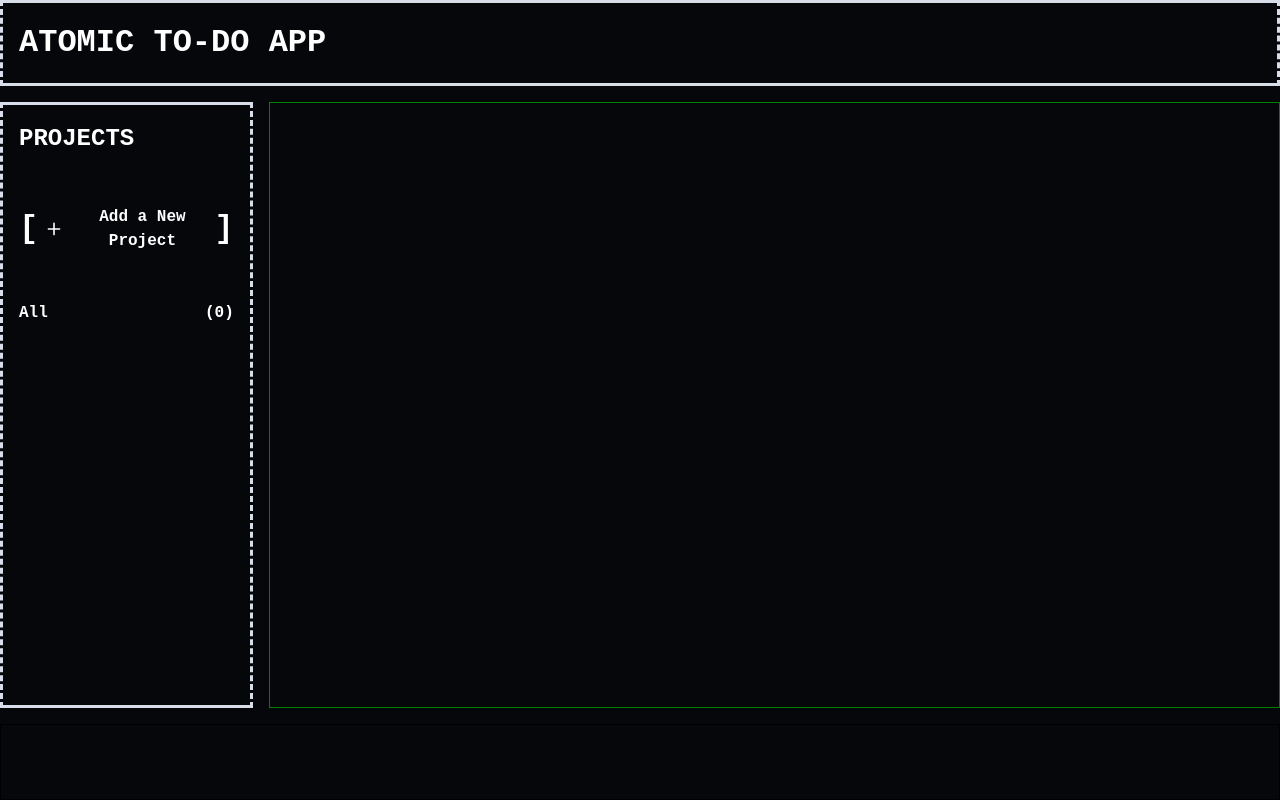
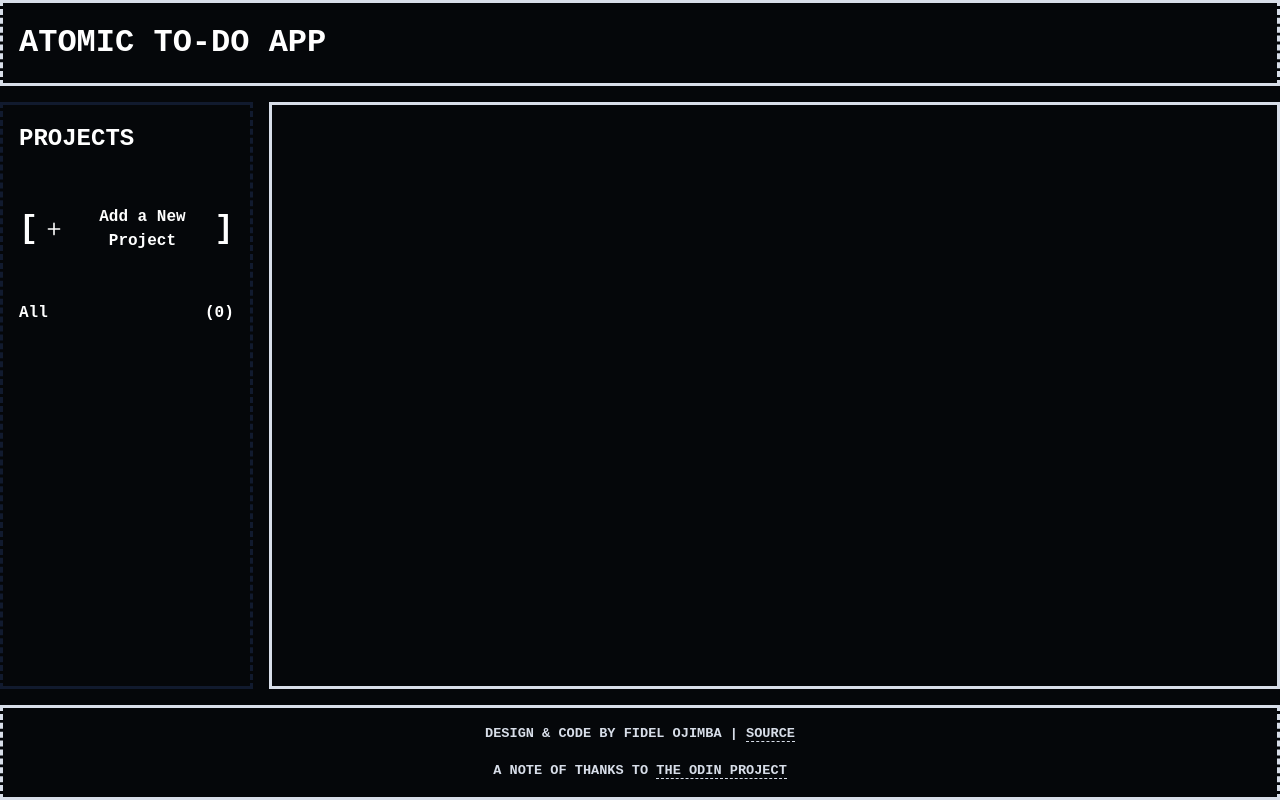
Before and after one commit to EmpyreanBreaker/atomic-to-do, a website built with webpack: page src/html/index.html in a window 1280 px wide. Built offline with nearby package versions, Linux system fonts and the light colour scheme; a web font is replaced by a local one.

Commit message:
feat: finish project
Co-authored-by: Copilot <copilot@github.com>

```diff
--- /dev/null
+++ b/src/css/footer.css
@@ -0,0 +1,28 @@
+.footer {
+  grid-area: footer;
+  display: flex;
+  flex-direction: column;
+  align-items: center;
+  justify-content: center;
+  gap: 1rem;
+  padding: 1rem;
+  border-top: 3px solid #d8dee9;
+  border-bottom: 3px solid #d8dee9;
+  border-left: 3px dashed #d8dee9;
+  border-right: 3px dashed #d8dee9;
+}
+
+.footer__text {
+  font-size: 0.85rem;
+  color: #d8dee9;
+}
+
+.footer__link {
+  color: #d8dee9;
+  text-decoration: none;
+  border-bottom: 1px dashed #d8dee9;
+}
+
+.footer__link:hover {
+  text-decoration: underline;
+}
--- a/src/css/index.css
+++ b/src/css/index.css
@@ -13,19 +13,3 @@
     "footer footer";
   gap: 1rem;
 }
-
-.main {
-  border: 1px solid green;
-  grid-area: main;
-}
-
-.footer {
-  border: 1px solid black;
-  grid-area: footer;
-}
-
-ul {
-  list-style: none;
-  padding: 0;
-  margin: 0;
-}
--- a/src/css/main.css
+++ b/src/css/main.css
@@ -3,6 +3,9 @@
   min-width: 0;
   padding: 1rem;
   overflow-y: auto;
+  border: 3px solid #d8dee9;
+
+  grid-area: main;
 }
 
 .main__project-container {
@@ -16,7 +19,7 @@
   flex-direction: column;
   gap: 1rem;
   padding: 1rem;
-  border: 3px solid #d8dee9;
+  border: 3px solid #111a2e;
   background: transparent;
 }
 
@@ -48,7 +51,7 @@
   flex-direction: column;
   gap: 0.75rem;
   padding: 0.85rem;
-  border: 2px solid #d8dee9;
+  border: 2px solid #111a2e;
 }
 
 .main__parent-info-row {
--- a/src/css/sidebar.css
+++ b/src/css/sidebar.css
@@ -5,10 +5,16 @@
   gap: 3rem;
   padding: 1rem;
   font-weight: 600;
-  border-top: 3px solid #d8dee9;
-  border-bottom: 3px solid #d8dee9;
-  border-left: 3px dashed #d8dee9;
-  border-right: 3px dashed #d8dee9;
+  border-top: 3px solid #111a2e;
+  border-bottom: 3px solid #111a2e;
+  border-left: 3px dashed #111a2e;
+  border-right: 3px dashed #111a2e;
+}
+
+ul {
+  list-style: none;
+  padding: 0;
+  margin: 0;
 }
 
 .sidebar__title {
--- a/src/html/index.html
+++ b/src/html/index.html
@@ -34,6 +34,27 @@
       <div class="main__project-container"></div>
     </main>
 
-    <footer class="footer"></footer>
+    <footer class="footer">
+      <h3 class="footer__text">
+        DESIGN & CODE BY FIDEL OJIMBA |
+        <a
+          class="footer__link"
+          href="https://github.com/EmpyreanBreaker/atomic-to-do"
+          target="_blank"
+          rel="noopener noreferrer"
+          >SOURCE</a
+        >
+      </h3>
+      <h3 class="footer__text">
+        A NOTE OF THANKS TO
+        <a
+          class="footer__link"
+          href="https://www.theodinproject.com/lessons/node-path-javascript-todo-list"
+          target="_blank"
+          rel="noopener noreferrer"
+          >THE ODIN PROJECT</a
+        >
+      </h3>
+    </footer>
   </body>
 </html>
```
Also changed, not shown: src/scripts/controller/index.js (+5 -4 lines).
